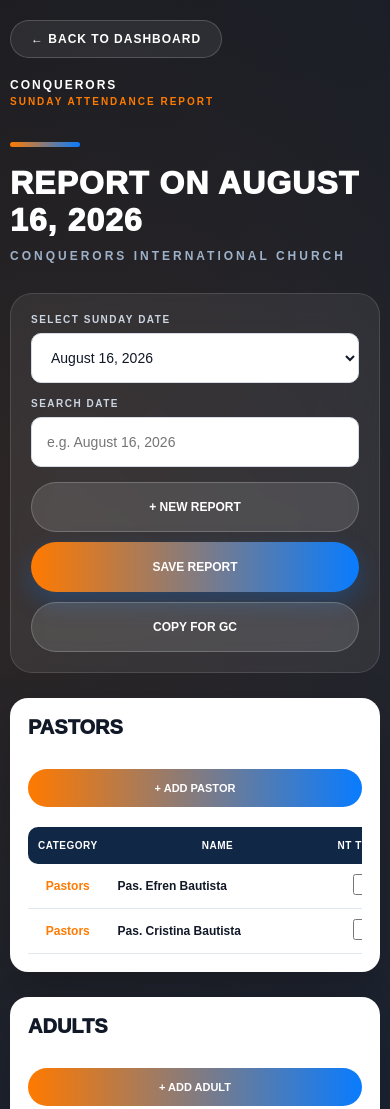
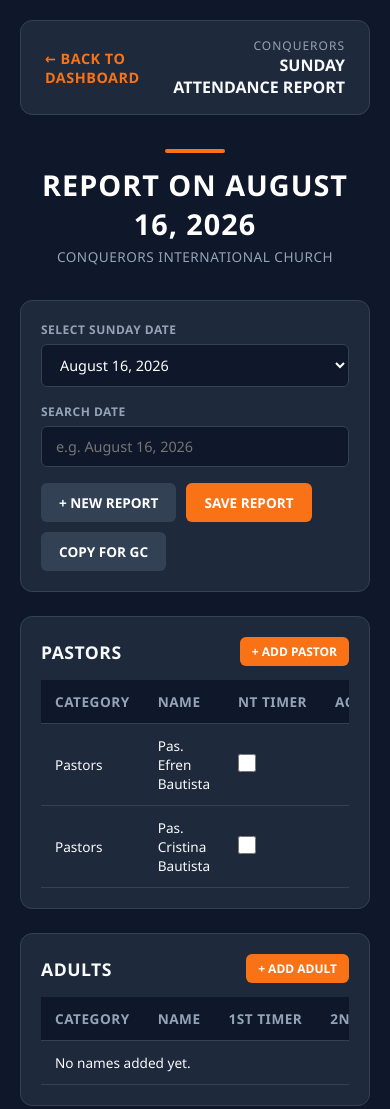
Before and after one commit to edzellizardo154-prog/Conquerors-Paranaque-Data-Based, a plain HTML site: page sunday-report.html in a window 390 px wide. Shown: the top 1109 px of the page. Drawn offline with Linux system fonts and the light colour scheme.

Commit message:
Refactor CSS for improved design and layout
Updated styles for the report page, including a new color scheme and layout adjustments.

```diff
--- a/sunday-report.css
+++ b/sunday-report.css
@@ -1,542 +1,356 @@
-/* =========================================
-   RESET & BASE
-========================================= */
-
+/* ==========================================
+   GLOBAL & RESET STYLES
+========================================== */
 * {
     margin: 0;
     padding: 0;
     box-sizing: border-box;
+    font-family: 'Segoe UI', Tahoma, Geneva, Verdana, sans-serif;
 }
 
 body {
+    background-color: #0f172a;
+    color: #f8fafc;
     min-height: 100vh;
-    font-family: Arial, Helvetica, sans-serif;
-    color: #172033;
-    background:
-        radial-gradient(
-            circle at 10% 10%,
-            rgba(255,122,0,0.16),
-            transparent 30%
-        ),
-        radial-gradient(
-            circle at 90% 90%,
-            rgba(8,124,255,0.18),
-            transparent 30%
-        ),
-        linear-gradient(
-            135deg,
-            #041326,
-            #062348,
-            #04182f
-        );
-    padding: 30px 20px 70px;
+    padding: 20px;
 }
 
-/* =========================================
-   CONTAINER & TOPBAR
-========================================= */
-
 .page-container {
-    width: 100%;
-    max-width: 1500px;
+    max-width: 1200px;
     margin: 0 auto;
+    display: flex;
+    flex-direction: column;
+    gap: 24px;
 }
 
+/* ==========================================
+   TOPBAR & BACK BUTTON
+========================================== */
 .topbar {
     display: flex;
     justify-content: space-between;
     align-items: center;
-    gap: 20px;
-    margin-bottom: 35px;
+    background-color: #1e293b;
+    padding: 16px 24px;
+    border-radius: 12px;
+    border: 1px solid #334155;
 }
 
 .back-button {
+    color: #f97316;
+    text-decoration: none;
+    font-weight: 700;
+    font-size: 0.9rem;
+    letter-spacing: 0.5px;
+    transition: all 0.2s ease;
     display: inline-flex;
     align-items: center;
-    padding: 11px 20px;
-    border-radius: 999px;
-    color: #ffffff;
-    background: rgba(255,255,255,0.07);
-    border: 1px solid rgba(255,255,255,0.18);
-    text-decoration: none;
-    font-size: 12px;
-    font-weight: 900;
-    letter-spacing: 1px;
-    transition: all 0.2s ease;
 }
 
 .back-button:hover {
-    background: #ff7a00;
-    border-color: #ff7a00;
+    color: #fb923c;
+    transform: translateX(-4px);
 }
 
 .page-brand {
     text-align: right;
+    display: flex;
+    flex-direction: column;
+}
+
+.page-brand span {
+    font-size: 0.75rem;
+    color: #94a3b8;
+    letter-spacing: 1px;
+}
+
+.page-brand strong {
+    font-size: 1rem;
+    color: #f8fafc;
+}
+
+/* ==========================================
+   PAGE HEADING
+========================================== */
+.page-heading {
+    text-align: center;
+    padding: 10px 0;
+}
+
+.orange-line {
+    width: 60px;
+    height: 4px;
+    background-color: #f97316;
+    margin: 0 auto 12px auto;
+    border-radius: 2px;
+}
+
+.page-heading h1 {
+    font-size: 1.8rem;
+    font-weight: 800;
+    letter-spacing: 1px;
     color: #ffffff;
 }
 
-.page-brand span {
-    display: block;
-    font-size: 12px;
-    font-weight: 800;
-    letter-spacing: 2px;
+.page-heading p {
+    color: #94a3b8;
+    font-size: 0.85rem;
+    margin-top: 4px;
+    letter-spacing: 0.5px;
 }
 
-.page-brand strong {
-    display: block;
-    margin-top: 4px;
-    color: #ff7a00;
-    font-size: 10px;
-    letter-spacing: 2px;
+/* ==========================================
+   CONTROL PANEL
+========================================== */
+.control-panel {
+    display: flex;
+    flex-wrap: wrap;
+    gap: 16px;
+    background-color: #1e293b;
+    padding: 20px;
+    border-radius: 12px;
+    border: 1px solid #334155;
+    align-items: flex-end;
 }
 
-/* =========================================
-   HEADING & CONTROLS
-========================================= */
-
-.page-heading {
-    margin-bottom: 30px;
-    color: #ffffff;
-}
-
-.orange-line {
-    width: 70px;
-    height: 5px;
-    margin-bottom: 18px;
-    border-radius: 50px;
-    background: linear-gradient(90deg, #ff7a00, #087cff);
-}
-
-.page-heading h1 {
-    font-size: clamp(32px, 5vw, 58px);
-    font-weight: 950;
-    letter-spacing: 1px;
-}
-
-.page-heading p {
-    margin-top: 10px;
-    color: #9db2ca;
-    font-size: 12px;
-    font-weight: 800;
-    letter-spacing: 3px;
-}
-
-.control-panel {
-    display: grid;
-    grid-template-columns: 1fr 1fr auto;
-    gap: 15px;
-    margin-bottom: 25px;
-    padding: 20px;
-    border-radius: 22px;
-    background: rgba(255,255,255,0.07);
-    border: 1px solid rgba(255,255,255,0.12);
-    backdrop-filter: blur(15px);
+.control-box {
+    display: flex;
+    flex-direction: column;
+    gap: 6px;
+    flex: 1;
+    min-width: 200px;
 }
 
 .control-box label {
-    display: block;
-    margin-bottom: 8px;
-    color: #cbd5e1;
-    font-size: 10px;
-    font-weight: 900;
-    letter-spacing: 1.5px;
+    font-size: 0.75rem;
+    font-weight: 700;
+    color: #94a3b8;
+    letter-spacing: 0.5px;
 }
 
 .control-box select,
 .control-box input {
-    width: 100%;
-    height: 50px;
-    padding: 0 15px;
-    border: 1px solid #d5dce5;
-    border-radius: 10px;
+    background-color: #0f172a;
+    border: 1px solid #334155;
+    color: #ffffff;
+    padding: 10px 14px;
+    border-radius: 6px;
     outline: none;
-    background: #ffffff;
-    color: #111827;
-    font-size: 14px;
+    font-size: 0.9rem;
 }
 
-.control-box input:focus,
-.control-box select:focus {
-    border-color: #087cff;
-    box-shadow: 0 0 0 3px rgba(8,124,255,0.12);
+.control-box select:focus,
+.control-box input:focus {
+    border-color: #f97316;
 }
 
 .action-buttons {
     display: flex;
-    align-items: flex-end;
     gap: 10px;
+    flex-wrap: wrap;
 }
 
-/* =========================================
+/* ==========================================
    BUTTONS
-========================================= */
-
+========================================== */
 .btn {
-    display: inline-flex;
-    align-items: center;
-    justify-content: center;
-    min-height: 50px;
-    padding: 0 22px;
+    padding: 10px 18px;
+    border-radius: 6px;
+    font-weight: 600;
+    font-size: 0.85rem;
+    cursor: pointer;
     border: none;
-    border-radius: 999px;
-    font-size: 12px;
-    font-weight: 900;
-    cursor: pointer;
-    transition: all 0.2s ease;
-    white-space: nowrap;
+    transition: background 0.2s;
 }
 
 .btn-primary {
+    background-color: #f97316;
     color: #ffffff;
-    background: linear-gradient(90deg, #ff7a00, #087cff);
-    box-shadow: 0 10px 25px rgba(8,124,255,0.25);
 }
 
 .btn-primary:hover {
-    transform: translateY(-2px);
-    box-shadow: 0 15px 30px rgba(8,124,255,0.35);
+    background-color: #ea580c;
 }
 
 .btn-secondary {
+    background-color: #334155;
     color: #ffffff;
-    background: rgba(255,255,255,0.12);
-    border: 1px solid rgba(255,255,255,0.2);
 }
 
 .btn-secondary:hover {
-    background: rgba(255,255,255,0.22);
+    background-color: #475569;
 }
 
 .btn-small {
-    min-height: 38px;
-    padding: 0 18px;
-    font-size: 11px;
+    padding: 6px 12px;
+    font-size: 0.75rem;
+    background-color: #f97316;
     color: #ffffff;
-    background: linear-gradient(90deg, #ff7a00, #087cff);
 }
 
-/* =========================================
-   TABLE STYLES
-========================================= */
+.btn-small:hover {
+    background-color: #ea580c;
+}
 
+/* ==========================================
+   TABLE SECTIONS
+========================================== */
 .table-section {
-    margin-bottom: 25px;
-    padding: 25px;
-    border-radius: 24px;
-    background: #ffffff;
-    box-shadow: 0 20px 50px rgba(0,0,0,0.22);
+    background-color: #1e293b;
+    border-radius: 12px;
+    padding: 20px;
+    border: 1px solid #334155;
 }
 
 .section-header {
     display: flex;
     justify-content: space-between;
     align-items: center;
-    gap: 15px;
-    margin-bottom: 20px;
+    margin-bottom: 14px;
 }
 
 .table-section h3 {
-    color: #111827;
-    font-size: 20px;
-    font-weight: 950;
-    margin-bottom: 15px;
+    font-size: 1.1rem;
+    color: #f8fafc;
+    letter-spacing: 0.5px;
+    margin-bottom: 12px;
+}
+
+.section-header h3 {
+    margin-bottom: 0;
 }
 
 .table-wrapper {
-    width: 100%;
     overflow-x: auto;
 }
 
 .report-table {
     width: 100%;
     border-collapse: collapse;
+    text-align: left;
+    font-size: 0.85rem;
 }
 
-thead th {
-    padding: 13px 10px;
-    color: #ffffff;
-    background: #102746;
-    font-size: 10px;
-    font-weight: 900;
-    letter-spacing: 0.5px;
-    white-space: nowrap;
-    text-align: center;
+.report-table th,
+.report-table td {
+    padding: 12px 14px;
+    border-bottom: 1px solid #334155;
 }
 
-thead th:first-child {
-    border-radius: 10px 0 0 10px;
-}
-
-thead th:last-child {
-    border-radius: 0 10px 10px 0;
-}
-
-tbody td {
-    padding: 10px;
-    border-bottom: 1px solid #e2e8f0;
-    text-align: center;
-    color: #334155;
-    font-size: 12px;
-}
-
-tbody tr:hover {
-    background: #f8fafc;
-}
-
-.category-cell {
-    font-weight: 900;
-    color: #ff7a00;
+.report-table th {
+    background-color: #0f172a;
+    color: #94a3b8;
+    font-weight: 700;
+    letter-spacing: 0.5px;
     white-space: nowrap;
 }
 
-.name-cell {
-    min-width: 220px;
-    text-align: left;
-    font-weight: 800;
-    color: #111827;
+.report-table td input[type="text"] {
+    width: 100%;
+    background-color: #0f172a;
+    border: 1px solid #334155;
+    color: #ffffff;
+    padding: 6px 10px;
+    border-radius: 4px;
 }
 
-.name-input {
-    width: 100%;
-    min-width: 200px;
-    height: 40px;
-    padding: 0 12px;
-    border: 1px solid #cbd5e1;
-    border-radius: 8px;
-    outline: none;
-    font-size: 12px;
-}
-
-.name-input:focus {
-    border-color: #087cff;
-    box-shadow: 0 0 0 3px rgba(8,124,255,0.1);
-}
-
-.empty-message {
-    padding: 15px;
-    color: #94a3b8;
-    font-style: italic;
-    font-size: 12px;
-}
-
-.timer-check {
-    width: 21px;
-    height: 21px;
-    accent-color: #ff7a00;
+.report-table td input[type="checkbox"] {
+    width: 18px;
+    height: 18px;
+    accent-color: #f97316;
     cursor: pointer;
 }
 
-.remove-button {
-    width: 34px;
-    height: 34px;
-    border: none;
-    border-radius: 50%;
-    color: #dc2626;
-    background: #fee2e2;
-    cursor: pointer;
-    font-weight: 900;
-    font-size: 16px;
-    line-height: 1;
-}
-
-.remove-button:hover {
-    background: #fecaca;
-}
-
-/* =========================================
-   SUMMARY & FOOTER
-========================================= */
-
+/* ==========================================
+   TOTALS & SUMMARY SECTION
+========================================== */
 .totals-section {
-    padding: 25px;
-    border-radius: 24px;
-    background: #ffffff;
-    box-shadow: 0 20px 50px rgba(0,0,0,0.22);
-    margin-bottom: 25px;
+    background-color: #1e293b;
+    padding: 24px;
+    border-radius: 12px;
+    border: 1px solid #334155;
 }
 
 .totals-section h2 {
-    color: #111827;
-    font-size: 18px;
-    font-weight: 950;
-    margin-bottom: 15px;
+    font-size: 1rem;
+    color: #94a3b8;
+    margin-bottom: 12px;
+    letter-spacing: 1px;
 }
 
 .section-title-margin {
-    margin-top: 25px;
+    margin-top: 24px;
 }
 
-/* Category Totals Grid */
-.category-totals-grid {
-    display: grid;
-    grid-template-columns: repeat(5, 1fr);
-    gap: 12px;
-    margin-bottom: 10px;
-}
-
-.category-total-card {
-    padding: 20px 10px;
-    text-align: center;
-    border-radius: 15px;
-    background: #fff7ed;
-    border: 1px solid #ffedd5;
-}
-
-.category-total-card span {
-    display: block;
-    margin-bottom: 8px;
-    color: #c2410c;
-    font-size: 10px;
-    font-weight: 900;
-    letter-spacing: 0.8px;
-}
-
-.category-total-card strong {
-    color: #ea580c;
-    font-size: 28px;
-    font-weight: 950;
-}
-
-/* Timers Totals Grid */
+.category-totals-grid,
 .totals-grid {
     display: grid;
-    grid-template-columns: repeat(6, 1fr);
+    grid-template-columns: repeat(auto-fit, minmax(180px, 1fr));
     gap: 12px;
 }
 
 .total-card {
-    padding: 20px 10px;
-    text-align: center;
-    border-radius: 15px;
-    background: #f8fafc;
-    border: 1px solid #e2e8f0;
+    background-color: #0f172a;
+    padding: 14px;
+    border-radius: 8px;
+    border: 1px solid #334155;
+    display: flex;
+    flex-direction: column;
+    gap: 4px;
 }
 
 .total-card span {
-    display: block;
-    margin-bottom: 8px;
-    color: #64748b;
-    font-size: 9px;
-    font-weight: 900;
-    letter-spacing: 0.8px;
+    font-size: 0.75rem;
+    color: #94a3b8;
 }
 
 .total-card strong {
-    color: #087cff;
-    font-size: 28px;
-    font-weight: 950;
+    font-size: 1.2rem;
+    color: #f97316;
 }
 
 .grand-total {
+    margin-top: 24px;
+    background: linear-gradient(135deg, #f97316, #ea580c);
+    padding: 20px;
+    border-radius: 10px;
     display: flex;
     justify-content: space-between;
     align-items: center;
-    margin-top: 20px;
-    padding: 20px 25px;
-    border-radius: 16px;
-    color: #ffffff;
-    background: linear-gradient(90deg, #ff7a00, #087cff);
 }
 
 .grand-total span {
-    font-size: 12px;
-    font-weight: 900;
+    font-weight: 800;
     letter-spacing: 1px;
+    color: #ffffff;
 }
 
 .grand-total strong {
-    font-size: 35px;
-    font-weight: 950;
+    font-size: 2rem;
+    color: #ffffff;
 }
 
+/* ==========================================
+   SAVE AREA
+========================================== */
 .save-area {
-    margin-top: 25px;
     text-align: center;
+    padding: 10px 0 30px 0;
 }
 
 .save-button {
-    width: min(500px, 100%);
-    min-height: 60px;
+    background-color: #f97316;
+    color: #ffffff;
     border: none;
-    border-radius: 999px;
-    color: #ffffff;
-    background: linear-gradient(90deg, #ff7a00, #087cff);
-    font-size: 14px;
-    font-weight: 950;
+    padding: 14px 40px;
+    font-size: 1rem;
+    font-weight: 800;
+    border-radius: 8px;
+    cursor: pointer;
     letter-spacing: 1px;
-    cursor: pointer;
-    box-shadow: 0 15px 35px rgba(8,124,255,0.25);
-    transition: transform 0.2s;
+    transition: background 0.2s;
 }
 
 .save-button:hover {
-    transform: translateY(-2px);
+    background-color: #ea580c;
 }
-
-/* =========================================
-   RESPONSIVE DESIGN
-========================================= */
-
-@media (max-width: 900px) {
-    .control-panel {
-        grid-template-columns: 1fr;
-    }
-
-    .action-buttons {
-        width: 100%;
-        flex-direction: column;
-    }
-
-    .btn {
-        width: 100%;
-    }
-
-    .category-totals-grid {
-        grid-template-columns: repeat(3, 1fr);
-    }
-
-    .totals-grid {
-        grid-template-columns: repeat(3, 1fr);
-    }
-}
-
-@media (max-width: 600px) {
-    body {
-        padding: 20px 10px 50px;
-    }
-
-    .topbar {
-        align-items: flex-start;
-        flex-direction: column;
-    }
-
-    .page-brand {
-        text-align: left;
-    }
-
-    .table-section,
-    .totals-section {
-        padding: 18px;
-        border-radius: 18px;
-    }
-
-    .section-header {
-        align-items: flex-start;
-        flex-direction: column;
-    }
-
-    .category-totals-grid {
-        grid-template-columns: repeat(2, 1fr);
-    }
-
-    .totals-grid {
-        grid-template-columns: repeat(2, 1fr);
-    }
-}
-
-@media (max-width: 400px) {
-    .category-totals-grid,
-    .totals-grid {
-        grid-template-columns: 1fr;
-    }
-}
```
